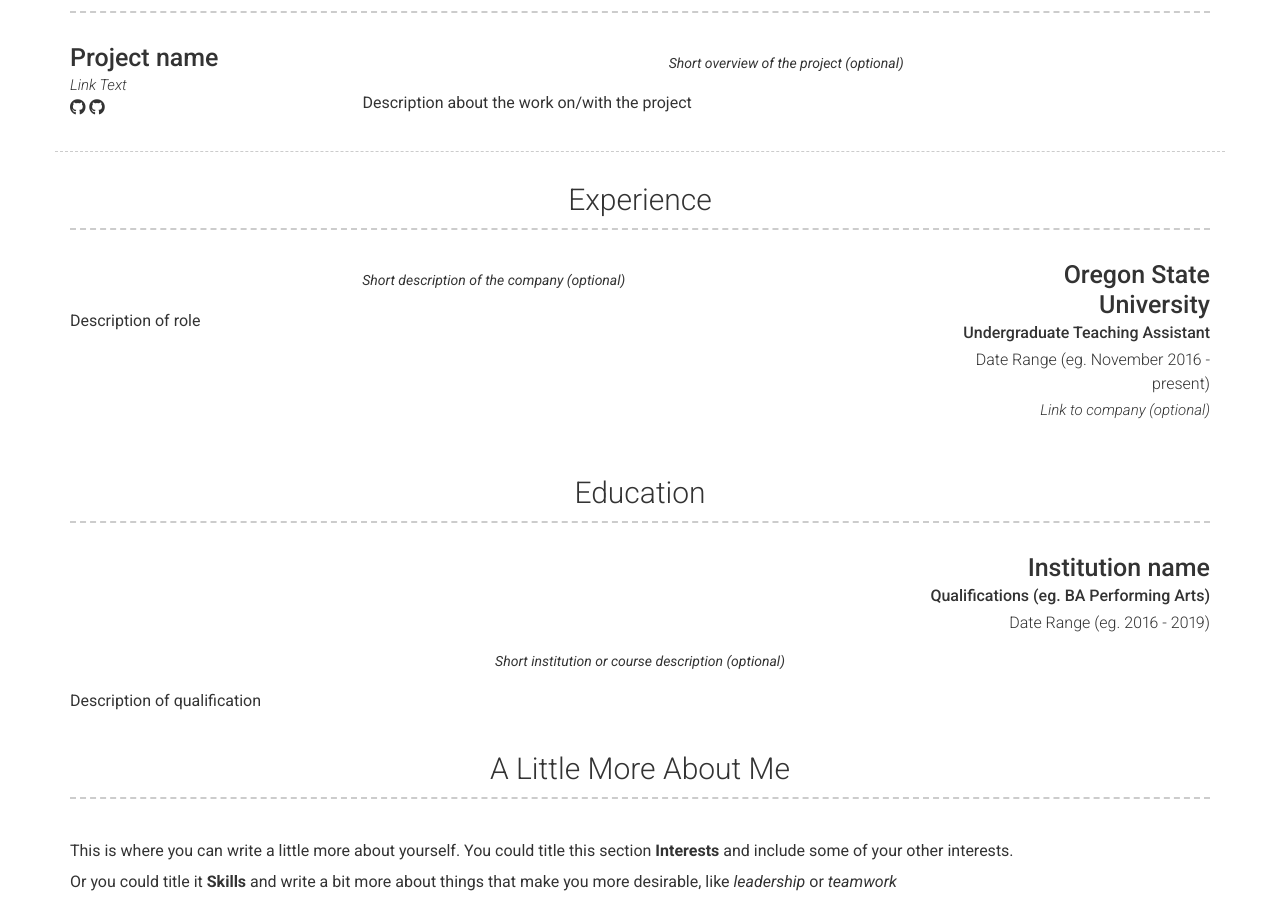
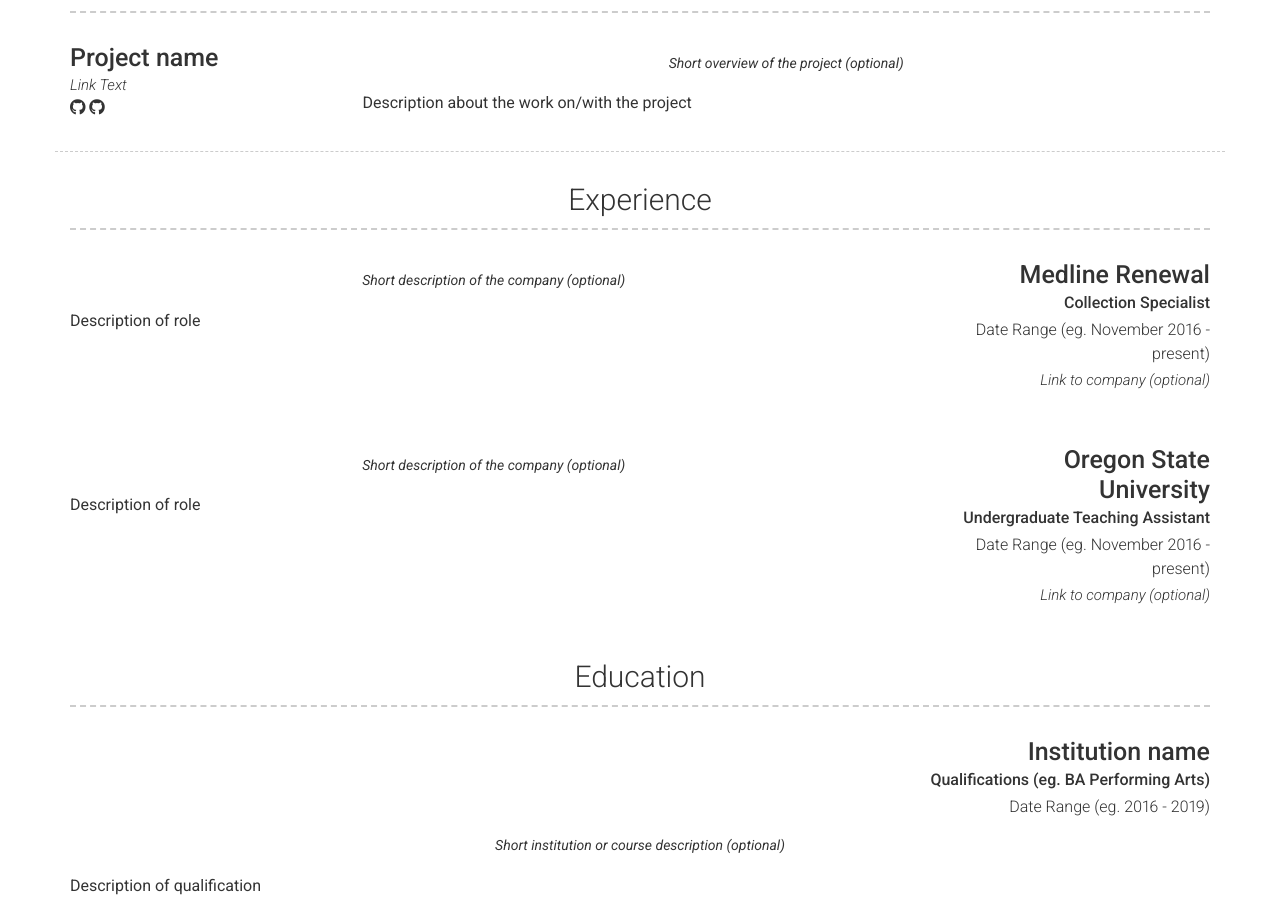
Before and after one commit to AustinJGreen333/AustinJGreen333.github.io, a Jekyll site: the page built from index.md, in a window 1280 px wide and 900 px high, scrolled down 995 px. Built offline with Jekyll 4.4.1, drawn with Linux system fonts in a browser that asks for light colours; nearby versions of some CDN libraries; part of the change alters nothing that is shown.

Commit message:
Profile info hotfix

```diff
--- a/_config.yml
+++ b/_config.yml
@@ -35,9 +35,9 @@ youtube_username: jekyll
 
 # Additional icon links
 #additional_links:
-  #- title: Link name
-  #  icon: Font Awesome brand icon name (eg. fab fa-twitter) (https://fontawesome.com/icons?d=gallery&s=brands&m=free)
-  #  url: Link url (eg. https://google.com)
+#- title: Link name
+#  icon: Font Awesome brand icon name (eg. fab fa-twitter) (https://fontawesome.com/icons?d=gallery&s=brands&m=free)
+#  url: Link url (eg. https://google.com)
 # - title: another link
 #   icon: font awesome brand icon name (eg. fab fa-twitter) (https://fontawesome.com/icons?d=gallery&s=brands&m=free)
 #   url: Link url (eg. https://google.com)
@@ -96,7 +96,6 @@ content:
           Short description of the company (optional)
         description: | # this will include new lines to allow paragraphs
           Description of role
-    content:
       - layout: right
         title: Oregon State University
         sub_title: Undergraduate Teaching Assistant
```
